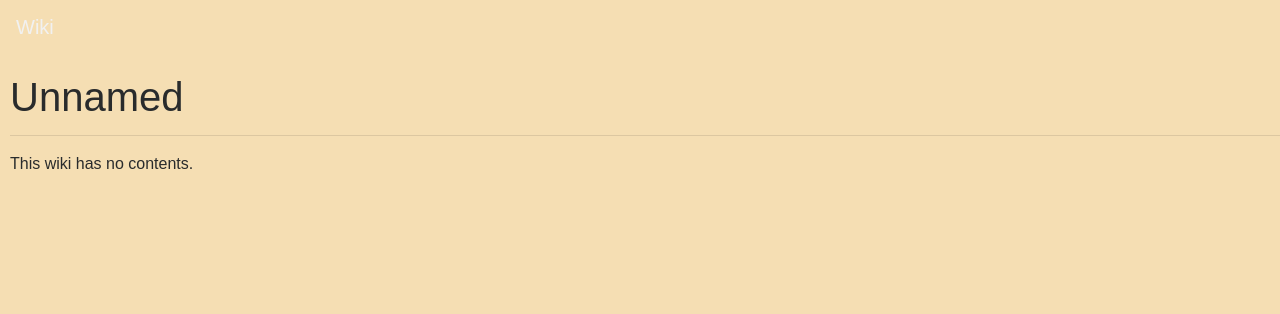
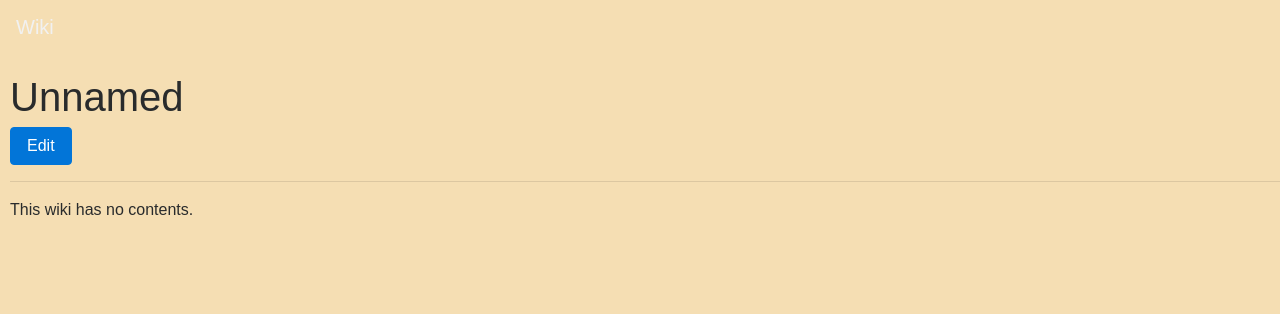
Before and after one commit to 407662/DjangoTutorials, a Django app: page /wiki/1/ in a window 1280 px wide. Shown: the top 314 px of the page. Run offline with Django 3.2, Linux system fonts and the light colour scheme; the visitor is signed in with stand-in values (Sample User, id 1); data that the repository does not hold is empty; some libraries are stand-ins or nearby versions.

Commit message:
Added edit button for logged in users

```diff
--- a/mysite/wiki/templates/wiki/detail.html
+++ b/mysite/wiki/templates/wiki/detail.html
@@ -1,6 +1,9 @@
 {% extends 'wiki/base.html' %}
 {% block content %}
     <h1>{{ page.page_title|default:"Unnamed" }}</h1>
+    {% if user.is_authenticated %}
+        <button class="btn btn-primary" onclick="location.href = '{% url 'wiki:edit' title=page.page_title %}';">Edit</button>
+    {% endif %}
     <hr>
 
     {% load wiki_tags %}
```
